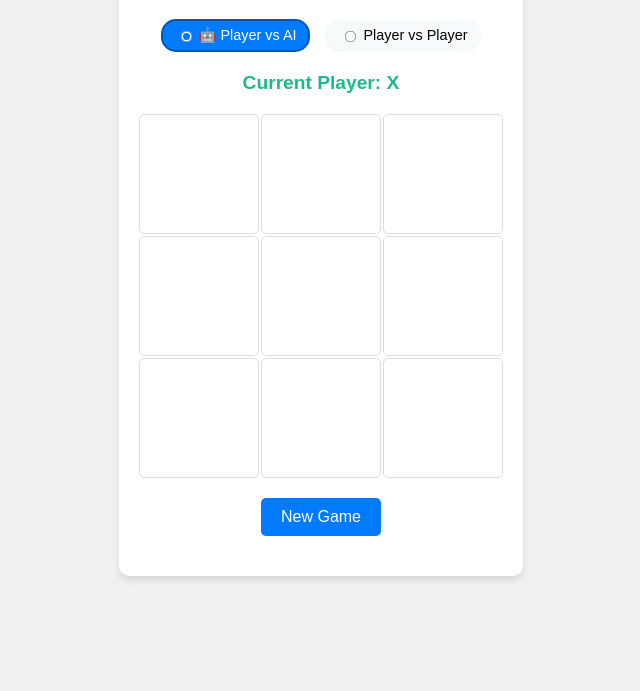
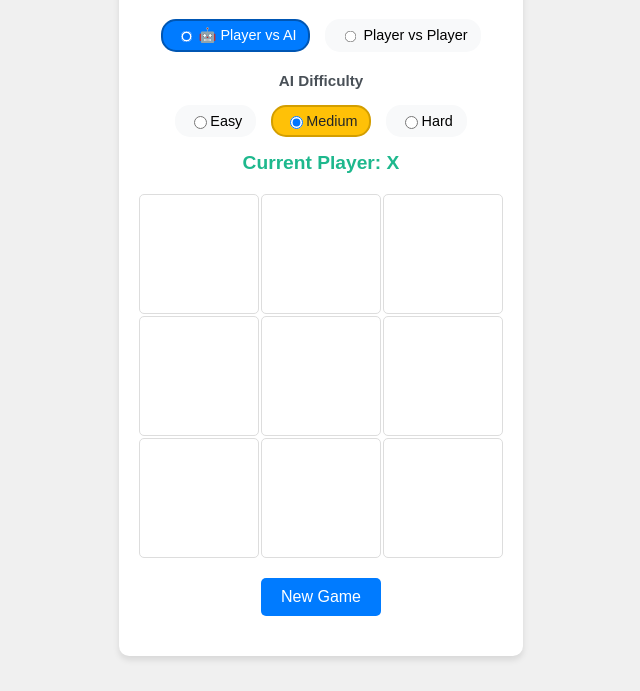
Before and after one commit to Ideapersie/MCTS_tictactoe, a website with bundled scripts: page index.html in a window 1280 px wide. Shown: the part 109-800 px from the top of the page, without its empty margins (319-959 px from the left). Built offline with nearby package versions, Linux system fonts and the light colour scheme.

Commit message:
Styling for the difficulty selector

```diff
--- a/index.html
+++ b/index.html
@@ -102,6 +102,61 @@
             border-color: #0056b3;
         }
 
+        .difficulty-selector {
+        margin-bottom: 15px;
+        text-align: center;
+        display: flex;
+        flex-direction: column;
+        gap: 8px;
+        transition: all 0.3s ease;
+        max-height: 100px;
+        overflow: hidden;
+        }
+
+        .difficulty-selector.hidden {
+            max-height: 0;
+            margin: 0;
+            opacity: 0;
+        }
+
+        .difficulty-selector label {
+            cursor: pointer;
+            font-size: 0.9em;
+            display: flex;
+            align-items: center;
+            padding: 6px 12px;
+            border-radius: 15px;
+            background-color: #f8f9fa;
+            transition: all 0.2s ease;
+            border: 2px solid transparent;
+        }
+
+        .difficulty-selector label:has(input[value="easy"]:checked) {
+            background-color: #28a745;
+            color: white;
+            border-color: #1e7e34;
+        }
+
+        .difficulty-selector label:has(input[value="medium"]:checked) {
+            background-color: #ffc107;
+            color: #212529;
+            border-color: #d39e00;
+        }
+
+        .difficulty-selector label:has(input[value="hard"]:checked) {
+            background-color: #dc3545;
+            color: white;
+            border-color: #bd2130;
+        }
+
+        .selector-title {
+            font-size: 0.95em;
+            font-weight: 600;
+            color: #495057;
+            margin-bottom: 8px;
+            text-align: center;
+        }
+
         /* Notification Styles */
         .notification {
             background: linear-gradient(135deg, #667eea 0%, #764ba2 100%);
@@ -201,6 +256,24 @@
             </label>
         </div>
 
+        <div class="difficulty-selector" id="difficultySelector">
+            <div class="selector-title">AI Difficulty</div>
+            <div style="display: flex; justify-content: center; gap: 15px; flex-wrap: wrap;">
+                <label>
+                    <input type="radio" name="difficulty" value="easy">
+                    <span>Easy</span>
+                </label>
+                <label>
+                    <input type="radio" name="difficulty" value="medium" checked>
+                    <span>Medium</span>
+                </label>
+                <label>
+                    <input type="radio" name="difficulty" value="hard">
+                    <span>Hard</span>
+                </label>
+            </div>
+        </div>
+
         <div class="game-info" id="gameInfo">
             Current Player: X
         </div>
```
